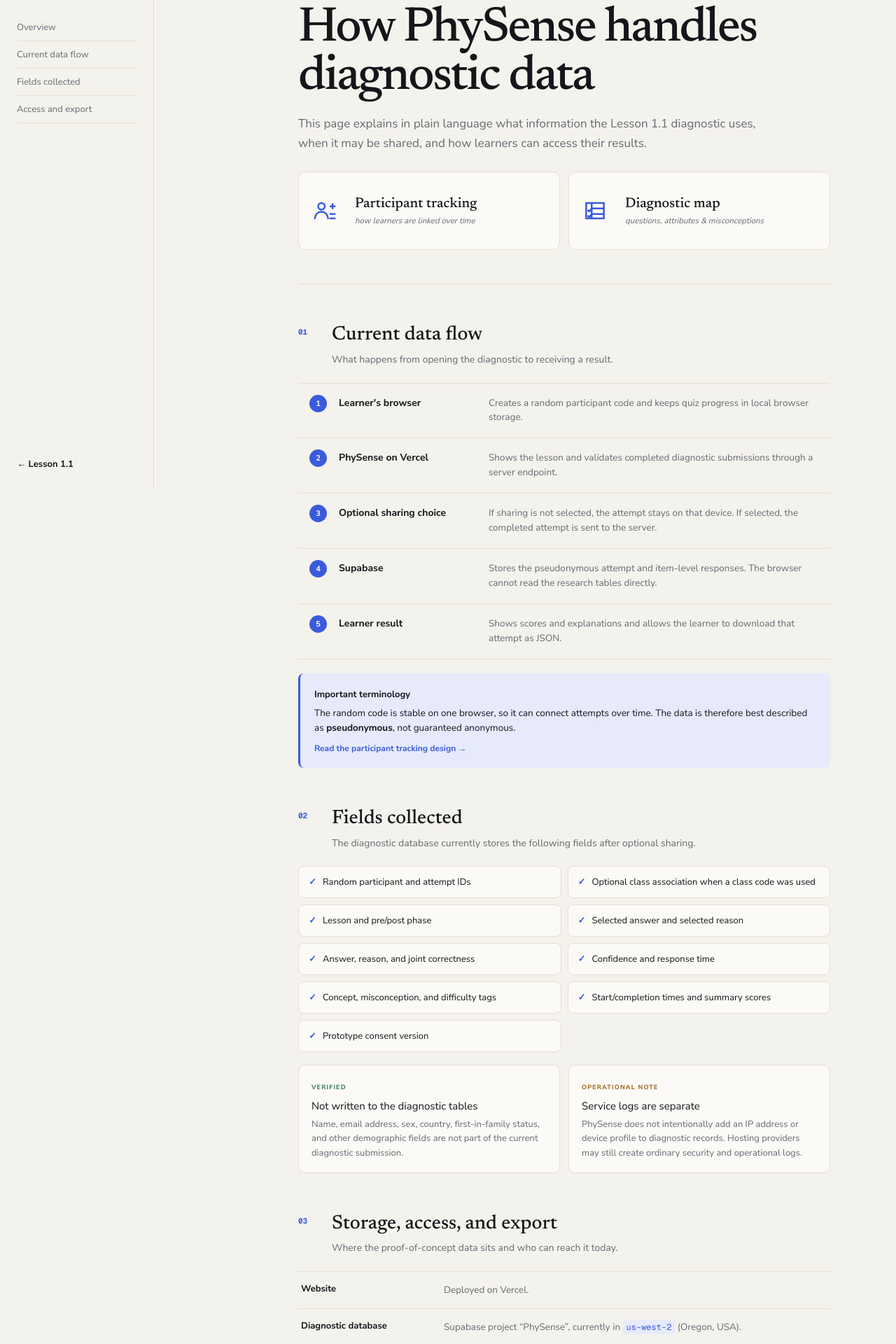
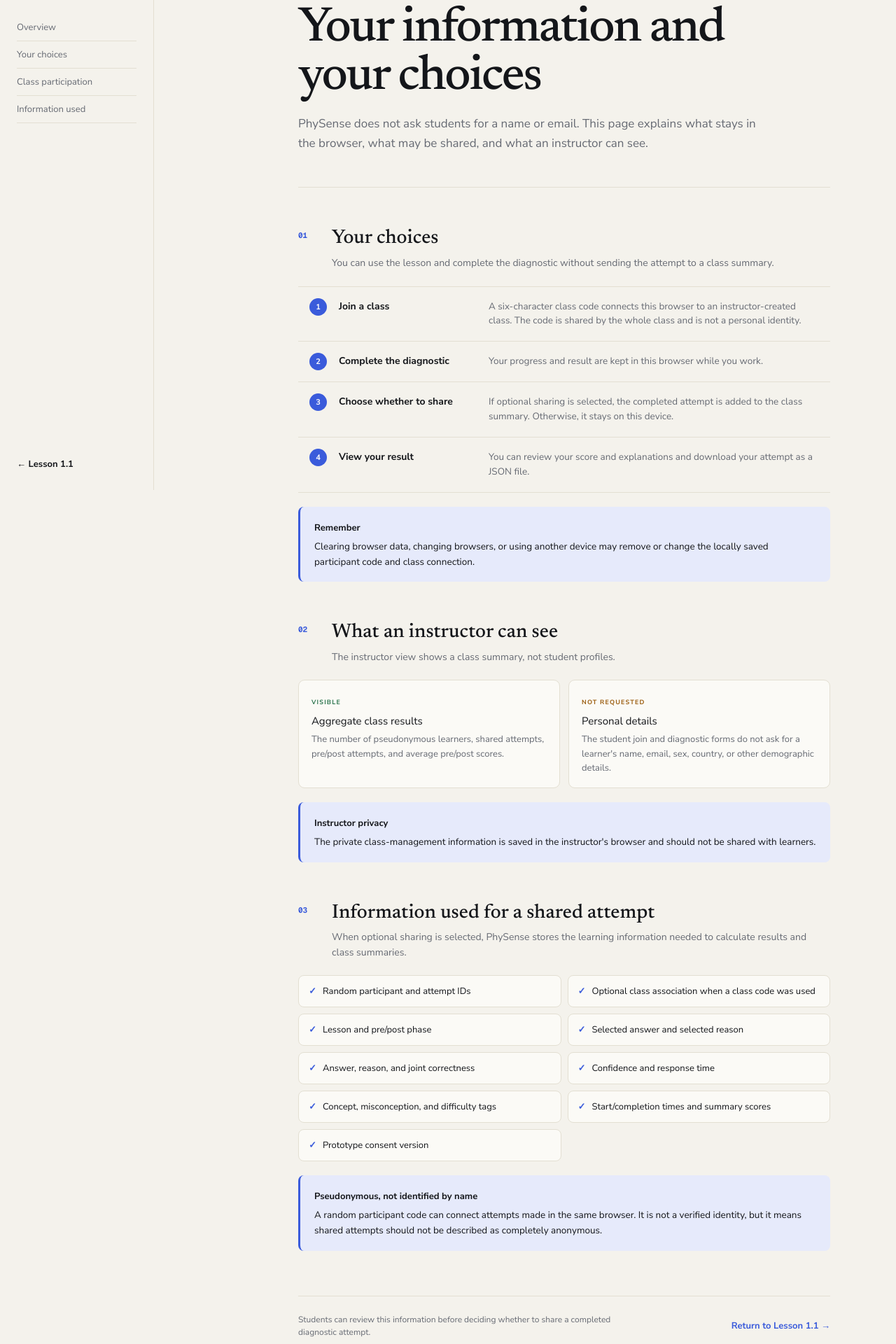
Before and after one commit to Raheeq-lab/PhySense, a Next.js app: page /data-and-privacy in a window 1280 px wide. Shown: the part 100-2020 px from the top of the page at 70% size. Built offline with nearby package versions, Linux system fonts and the light colour scheme.

Commit message:
Update learner guidance and privacy information

```diff
--- a/src/app/data-and-privacy/page.tsx
+++ b/src/app/data-and-privacy/page.tsx
@@ -4,7 +4,7 @@ import styles from './page.module.css';
 
 export const metadata: Metadata = {
   title: 'Data & Privacy | PhySense',
-  description: 'A plain-language record of how the PhySense Lesson 1.1 diagnostic currently handles learner data.',
+  description: 'A plain-language guide to how PhySense handles learner data and class participation.',
 };
 
 const storedFields = [
@@ -25,9 +25,9 @@ export default function DataAndPrivacyPage() {
       <Link className={styles.brand} href="/">PhySense<small>A field guide to physical law.</small></Link>
       <nav aria-label="Page navigation">
         <a href="#overview">Overview</a>
-        <a href="#flow">Current data flow</a>
-        <a href="#fields">Fields collected</a>
-        <a href="#access">Access and export</a>
+        <a href="#choices">Your choices</a>
+        <a href="#classes">Class participation</a>
+        <a href="#records">Information used</a>
       </nav>
       <Link className={styles.back} href="/block-1/1-1">← Lesson 1.1</Link>
     </aside>
@@ -35,48 +35,37 @@ export default function DataAndPrivacyPage() {
     <main className={styles.main}>
       <header id="overview" className={styles.hero}>
         <span className={styles.eyebrow}>Data &amp; privacy</span>
-        <h1>How PhySense handles diagnostic data</h1>
-        <p>This page explains in plain language what information the Lesson 1.1 diagnostic uses, when it may be shared, and how learners can access their results.</p>
-        <div className={styles.documentLinks} aria-label="Research design documents">
-          <Link href="/participant-tracking"><svg viewBox="0 0 24 24" aria-hidden="true"><circle cx="9" cy="8" r="3"/><path d="M3 19c.7-4 2.7-6 6-6s5.3 2 6 6M17 8h4m-2-2v4M17 15h4m-4 4h4"/></svg><span><b>Participant tracking</b><small>how learners are linked over time</small></span></Link>
-          <Link href="/diagnostic-map"><svg viewBox="0 0 24 24" aria-hidden="true"><path d="M4 5h16v14H4zM9 5v14M9 10h11M9 15h11"/><path d="m5.8 11.8 1 1 1.5-2M5.8 16.8l1 1 1.5-2"/></svg><span><b>Diagnostic map</b><small>questions, attributes &amp; misconceptions</small></span></Link>
-        </div>
+        <h1>Your information and your choices</h1>
+        <p>PhySense does not ask students for a name or email. This page explains what stays in the browser, what may be shared, and what an instructor can see.</p>
       </header>
 
-      <section id="flow">
-        <div className={styles.sectionHeading}><span>01</span><div><h2>Current data flow</h2><p>What happens from opening the diagnostic to receiving a result.</p></div></div>
+      <section id="choices">
+        <div className={styles.sectionHeading}><span>01</span><div><h2>Your choices</h2><p>You can use the lesson and complete the diagnostic without sending the attempt to a class summary.</p></div></div>
         <ol className={styles.flow}>
-          <li><b>Learner&apos;s browser</b><span>Creates a random participant code and keeps quiz progress in local browser storage.</span></li>
-          <li><b>PhySense on Vercel</b><span>Shows the lesson and validates completed diagnostic submissions through a server endpoint.</span></li>
-          <li><b>Optional sharing choice</b><span>If sharing is not selected, the attempt stays on that device. If selected, the completed attempt is sent to the server.</span></li>
-          <li><b>Supabase</b><span>Stores the pseudonymous attempt and item-level responses. The browser cannot read the research tables directly.</span></li>
-          <li><b>Learner result</b><span>Shows scores and explanations and allows the learner to download that attempt as JSON.</span></li>
+          <li><b>Join a class</b><span>A six-character class code connects this browser to an instructor-created class. The code is shared by the whole class and is not a personal identity.</span></li>
+          <li><b>Complete the diagnostic</b><span>Your progress and result are kept in this browser while you work.</span></li>
+          <li><b>Choose whether to share</b><span>If optional sharing is selected, the completed attempt is added to the class summary. Otherwise, it stays on this device.</span></li>
+          <li><b>View your result</b><span>You can review your score and explanations and download your attempt as a JSON file.</span></li>
         </ol>
-        <aside className={styles.note}><b>Important terminology</b><p>The random code is stable on one browser, so it can connect attempts over time. The data is therefore best described as <strong>pseudonymous</strong>, not guaranteed anonymous.</p><Link href="/participant-tracking">Read the participant tracking design →</Link></aside>
+        <aside className={styles.note}><b>Remember</b><p>Clearing browser data, changing browsers, or using another device may remove or change the locally saved participant code and class connection.</p></aside>
       </section>
 
-      <section id="fields">
-        <div className={styles.sectionHeading}><span>02</span><div><h2>Fields collected</h2><p>The diagnostic database currently stores the following fields after optional sharing.</p></div></div>
-        <ul className={styles.fieldGrid}>{storedFields.map(field => <li key={field}>{field}</li>)}</ul>
+      <section id="classes">
+        <div className={styles.sectionHeading}><span>02</span><div><h2>What an instructor can see</h2><p>The instructor view shows a class summary, not student profiles.</p></div></div>
         <div className={styles.splitCards}>
-          <article><span className={styles.verified}>Verified</span><h3>Not written to the diagnostic tables</h3><p>Name, email address, sex, country, first-in-family status, and other demographic fields are not part of the current diagnostic submission.</p></article>
-          <article><span className={styles.caution}>Operational note</span><h3>Service logs are separate</h3><p>PhySense does not intentionally add an IP address or device profile to diagnostic records. Hosting providers may still create ordinary security and operational logs.</p></article>
+          <article><span className={styles.verified}>Visible</span><h3>Aggregate class results</h3><p>The number of pseudonymous learners, shared attempts, pre/post attempts, and average pre/post scores.</p></article>
+          <article><span className={styles.caution}>Not requested</span><h3>Personal details</h3><p>The student join and diagnostic forms do not ask for a learner&apos;s name, email, sex, country, or other demographic details.</p></article>
         </div>
+        <aside className={styles.note}><b>Instructor privacy</b><p>The private class-management information is saved in the instructor&apos;s browser and should not be shared with learners.</p></aside>
       </section>
 
-      <section id="access">
-        <div className={styles.sectionHeading}><span>03</span><div><h2>Storage, access, and export</h2><p>Where the proof-of-concept data sits and who can reach it today.</p></div></div>
-        <dl className={styles.facts}>
-          <div><dt>Website</dt><dd>Deployed on Vercel.</dd></div>
-          <div><dt>Diagnostic database</dt><dd>Supabase project “PhySense”, currently in <code>us-west-2</code> (Oregon, USA).</dd></div>
-          <div><dt>Browser access</dt><dd>Public and signed-in browser roles are blocked from the diagnostic tables by database permissions and Row Level Security.</dd></div>
-          <div><dt>Administrative access</dt><dd>People with authorised access to the PhySense Supabase project can administer the stored data. The instructor prototype shows only aggregate results for a class through its private management token.</dd></div>
-          <div><dt>Learner export</dt><dd>The learner can download the attempt available on their own device as JSON. The interface does not provide access to another learner&apos;s attempt.</dd></div>
-          <div><dt>Deletion and retention</dt><dd>No final research retention period or learner self-service deletion process has been approved yet.</dd></div>
-        </dl>
+      <section id="records">
+        <div className={styles.sectionHeading}><span>03</span><div><h2>Information used for a shared attempt</h2><p>When optional sharing is selected, PhySense stores the learning information needed to calculate results and class summaries.</p></div></div>
+        <ul className={styles.fieldGrid}>{storedFields.map(field => <li key={field}>{field}</li>)}</ul>
+        <aside className={styles.note}><b>Pseudonymous, not identified by name</b><p>A random participant code can connect attempts made in the same browser. It is not a verified identity, but it means shared attempts should not be described as completely anonymous.</p></aside>
       </section>
 
-      <footer><p>Continue the research documentation with the <Link href="/diagnostic-map">draft diagnostic concept and misconception map</Link>.</p><Link href="/block-1/1-1">Return to Lesson 1.1 →</Link></footer>
+      <footer><p>Students can review this information before deciding whether to share a completed diagnostic attempt.</p><Link href="/block-1/1-1">Return to Lesson 1.1 →</Link></footer>
     </main>
   </div>;
 }
--- a/src/app/physics-hub.tsx
+++ b/src/app/physics-hub.tsx
@@ -67,11 +67,11 @@ type AtomFactName=keyof typeof atomFacts;
 function AtomLabelIcon({name,check=false}:{name:AtomFactName;check?:boolean}){return <svg className={check?styles.atomCheck:styles.atomLabelIcon} viewBox="0 0 14 14" aria-hidden="true">{check?<path d="m2.5 7 3 3 6-7"/>:name==='charge'?<path d="m8 1-5 7h4l-1 5 5-7H7z"/>:name==='protons'?<path d="M7 2v10M2 7h10"/>:name==='neutrons'?<circle cx="7" cy="7" r="4.5"/>:name==='nucleus'?<><circle cx="7" cy="7" r="5"/><circle cx="7" cy="7" r="1.5"/></>:<path d="M2 7h10"/>}</svg>}
 
 const tourCards=[
-  {label:'Blocks',title:'Four blocks, from intuition to mastery.',description:'The whole course is split into four big blocks. Each block builds on the one before it. You start with how things move — and end with the quantum world.',example:'Block 1 → Block 2 → Block 3 → Block 4'},
-  {label:'Phases',title:'Each block splits into small, ordered lessons.',description:'Inside every block there are phases. Each phase groups a few lessons that belong together. You always know where you are and what comes next.',example:'Phase A · Mechanics → Phase B · Calculus → Phase C · Integration'},
-  {label:'Labs',title:'Every lesson has something to drag, launch, or watch.',description:'You will not just read about physics. You will move a car along a road, launch a ball, drag a charge, watch a wave. The lab comes before the equation.',example:'Drag → See → Understand'},
-  {label:'Equations',title:"Formulas come last — after you've earned them.",description:'You will see the physics first. You will play with it. Only then does the equation appear — as a summary of something you already understand.',example:'See it → Feel it → Then write it.'},
-  {label:'Challenges',title:'One real-world problem per lesson to prove it.',description:'At the end of every lesson there is one problem. It is not a test — it is a chance to check that the idea really landed. If you get it wrong, you will see why.',example:'Read → Explore → Check yourself.'},
+  {label:'Pathway',title:'Start by choosing how you will use PhySense.',description:'Students can enter a class code from an instructor. Instructors can create a class pathway and see a summary of shared diagnostic results.',example:'Join as a student · Instructor access'},
+  {label:'Students',title:'Join a class with one six-character code.',description:'Enter the code your instructor shared. PhySense saves the class on this browser, then takes you to Kinematics Lesson 1.1. No name or email is requested.',example:'Enter code → Open lesson → Start learning'},
+  {label:'Instructors',title:'Create a class code and share it with learners.',description:'Authorised instructors can create a code for Lesson 1.1, copy the student link, and view pseudonymous class totals and average pre/post scores.',example:'Create class → Share code → View summary'},
+  {label:'Learn',title:'See the physics before memorising the maths.',description:'Lessons combine clear explanations, interactive models, equations, and challenges. Start with motion in Lesson 1.1 and move through the course at your own pace.',example:'Read → Explore → Check yourself'},
+  {label:'Privacy',title:'You stay in control of diagnostic sharing.',description:'Diagnostic progress and results can remain on your device. A completed attempt is sent to the class summary only when optional sharing is selected.',example:'Review the choice → Share or keep local → See results'},
 ] as const;
 
 function TourVisual({index}:{index:number}){
```
